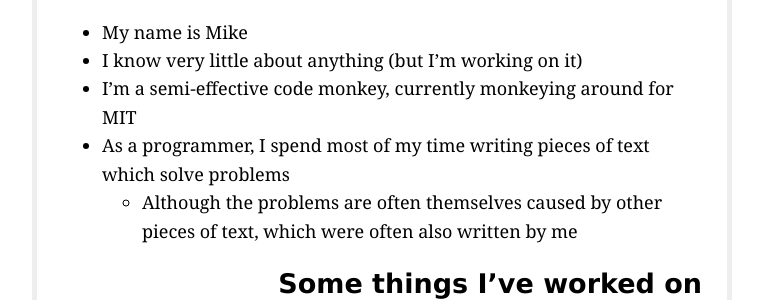
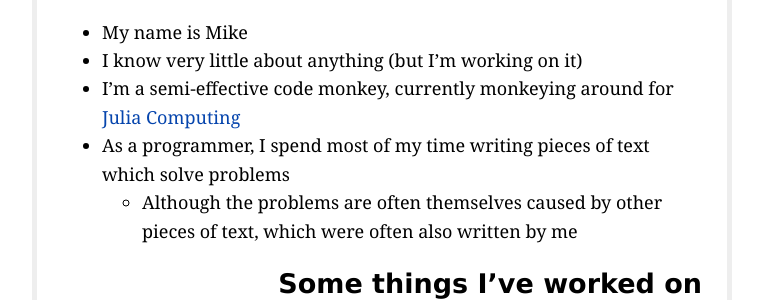
Before and after one commit to MikeInnes/mikeinnes.github.io, a Jekyll site: the page built from index.md, in a window 1280 px wide. Shown: the part 126-426 px from the top of the page, without its empty margins (258-1021 px from the left). Built offline with Jekyll 4.4.1, drawn with Linux system fonts in a browser that asks for light colours.

Commit message:
update job

```diff
--- a/index.md
+++ b/index.md
@@ -9,7 +9,7 @@ title: home
 
 * My name is Mike
 * I know very little about anything (but I'm working on it)
-* I'm a semi-effective code monkey, currently monkeying around for MIT
+* I'm a semi-effective code monkey, currently monkeying around for [Julia Computing](https://juliacomputing.com)
 * As a programmer, I spend most of my time writing pieces of text which solve problems
   * Although the problems are often themselves caused by other pieces of text, which were often also written by me
 
```
